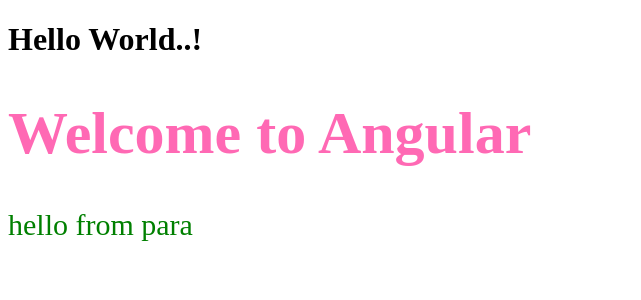
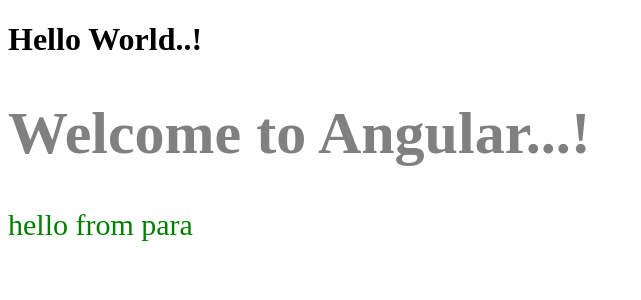
Before and after one commit to SatishBhoyate/AngularClassProject1, an Angular app in the folder my-app/: page / in a window 1280 px wide. Shown: the top 300 px of the page, without its empty margins (0-641 px from the left). Built offline with nearby package versions, Linux system fonts and the light colour scheme.

Commit message:
component with html and css

```diff
--- /dev/null
+++ b/my-app/src/app/components/root/app.component.css
@@ -0,0 +1,6 @@
+h1 {
+  color: grey;
+}
+p {
+  color: green;
+}
--- /dev/null
+++ b/my-app/src/app/components/root/app.component.html
@@ -0,0 +1,2 @@
+<h1>Welcome to Angular...!</h1>
+<p>hello from para</p>
--- a/my-app/src/app/components/root/app.component.ts
+++ b/my-app/src/app/components/root/app.component.ts
@@ -2,20 +2,8 @@ import { Component, NgModule } from '@angular/core';
 
 @Component({
   selector: '.app-root',
-  template: `
-    <h1>Welcome to Angular</h1>
-    <p>hello from para</p>
-  `,
-  styles: [
-    `
-      h1 {
-        color: hotpink;
-      }
-      p {
-        color: green;
-      }
-    `,
-  ],
+  templateUrl: './app.component.html',
+  styleUrls: ['./app.component.css'],
 })
 export class FirstComponent {
   // data
```
